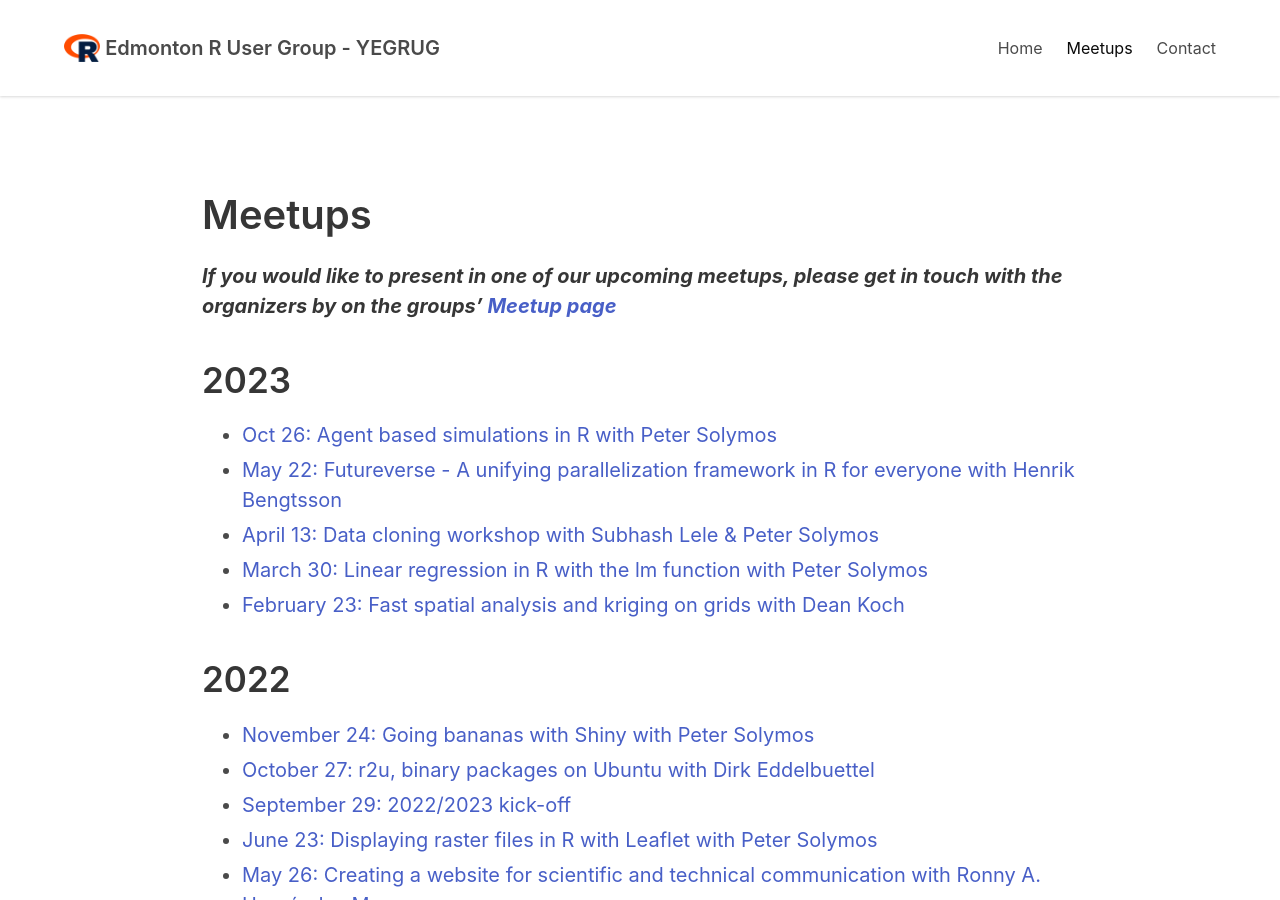
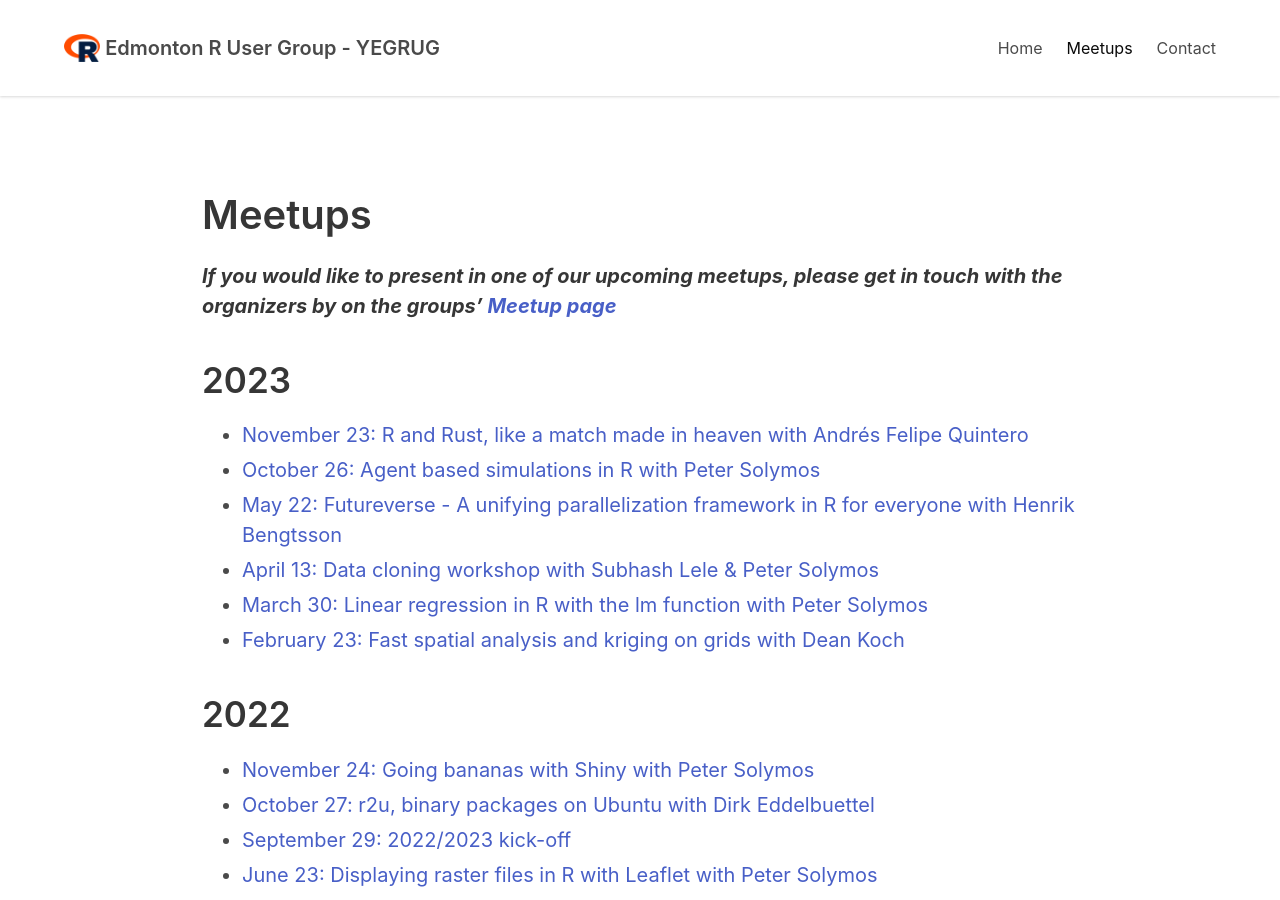
Before and after one commit to yegrug/yegrug.github.io, a Jekyll site: the page built from meetups/index.md, in a window 1280 px wide and 900 px high. Built offline with Jekyll 4.4.1, drawn with Linux system fonts in a browser that asks for light colours; our own code applies the rules of GitHub Pages for plain Markdown files; comment, search, counter and statistics services are not loaded.

Commit message:
2023/11 meetup added
Signed-off-by: Peter Solymos <psolymos@gmail.com>

```diff
--- a/meetups/index.md
+++ b/meetups/index.md
@@ -6,7 +6,8 @@ title: Meetups
 
 ## 2023
 
-- [Oct 26: Agent based simulations in R with Peter Solymos](2023-10-26)
+- [November 23: R and Rust, like a match made in heaven with Andrés Felipe Quintero](2023-10-26)
+- [October 26: Agent based simulations in R with Peter Solymos](2023-10-26)
 - [May 22: Futureverse - A unifying parallelization framework in R for everyone with Henrik Bengtsson](2023-05-22)
 - [April 13: Data cloning workshop with Subhash Lele & Peter Solymos](2023-04-13)
 - [March 30: Linear regression in R with the lm function with Peter Solymos](2023-03-30)
```
Also changed, not shown: meetups/2023-11-23/index.md (added, +21 -0 lines), meetups/2023-11-23/banner.png (added), 1 other file.
